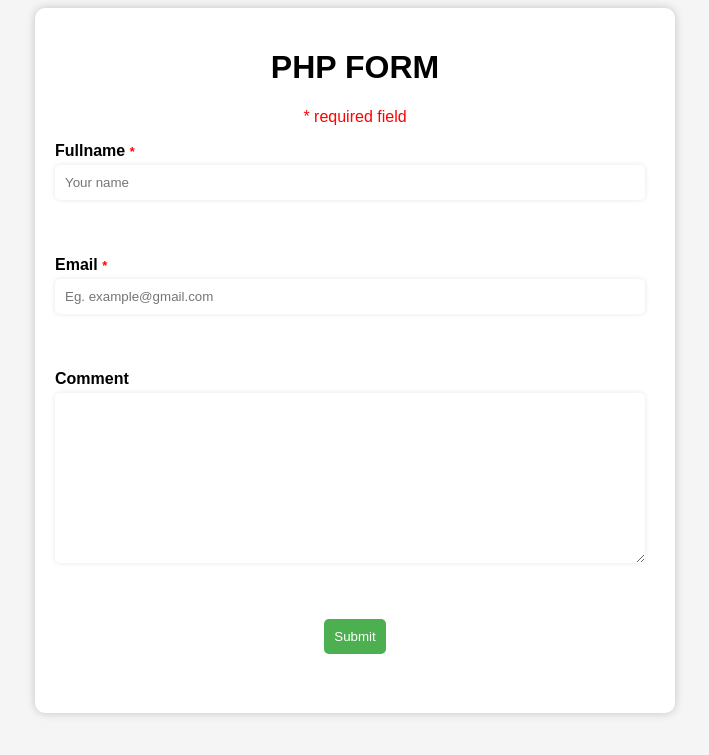
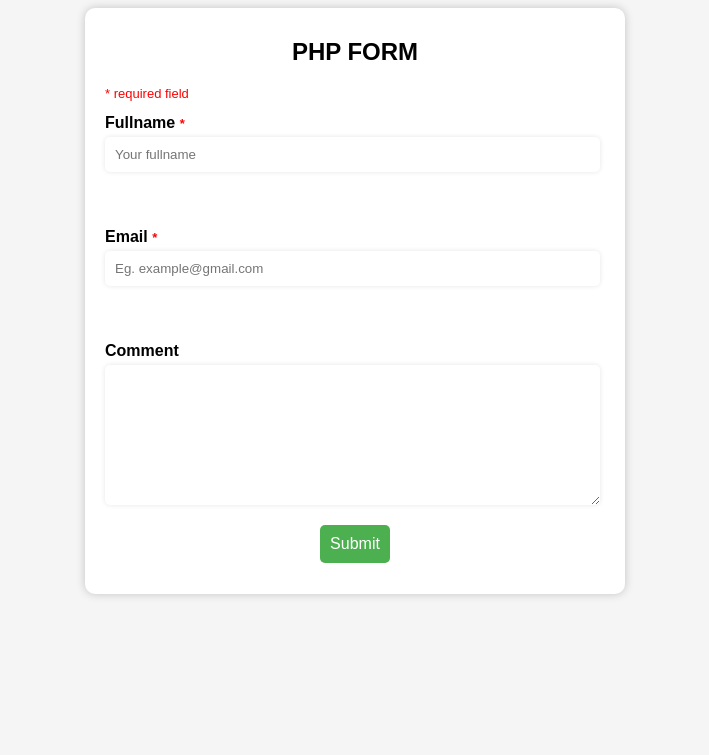
Before and after one commit to nguyen-tuan-hiep/web-homework, a PHP site: page / in a window 1280 px wide. Shown: the top 755 px of the page, without its empty margins (285-994 px from the left). Run offline with PHP 8.4, Linux system fonts and the light colour scheme.

Commit message:
minor fix

```diff
--- a/Week5/index.php
+++ b/Week5/index.php
@@ -12,15 +12,15 @@
             background-color: #f5f5f5;
         }
 
-        h1 {
+        h2 {
             text-align: center;
         }
 
         form {
             background-color: white;
-            max-width: 600px;
+            max-width: 500px;
             margin: 0 auto;
-            padding:20px;
+            padding: 10px 20px;
             border-radius: 10px;
             box-shadow: 0 0 10px rgba(0, 0, 0, 0.2);
         }
@@ -49,6 +49,7 @@
             border: none;
             border-radius: 5px;
             padding: 10px;
+            font-size: 16px;
             cursor: pointer;
             transition: background-color 0.2s ease-in-out;
         }
@@ -59,12 +60,12 @@
 
         .error {
             color: red;
-            font-size: 0.8em;
+            font-size: 13px;
         }
 
         .require {
             color: red;
-            font-size: 1em;
+            font-size: 13px;
         }
 
         .notification {
@@ -84,7 +85,6 @@
 </head>
 
 <body>
-
     <?php
     $name = $email = $comment = "";
     $nameErr = $emailErr = "";
@@ -109,7 +109,7 @@
             if (!filter_var($email, FILTER_VALIDATE_EMAIL)) {
                 $emailErr = "*Invalid email format";
                 $email = "";
-                $failNoti = "Invalid data!";
+                $failNoti = "Please try again!";
             }
         }
 
@@ -119,7 +119,7 @@
             $comment = test_input($_POST["comment"]);
         if (!empty($name) && !empty($email))
             $successNoti = "The data you submitted has been recognized!";
-        else $failNoti = "Invalid data!";
+        else $failNoti = "Please try again!";
     }
 
     function test_input($data)
@@ -132,10 +132,10 @@
     ?>
 
     <form action="<?php echo htmlspecialchars($_SERVER["PHP_SELF"]); ?>" method="post">
-        <h1>PHP FORM</h1>
-        <p style="text-align: center" class="require">* required field</p>
+        <h2>PHP FORM</h2>
+        <p class="require">* required field</p>
         <label for="name">Fullname <span class="error">*</span></label>
-        <input type="text" name="name" id="name" placeholder="Your name">
+        <input type="text" name="name" id="name" placeholder="Your fullname">
         <span class="error"><?php echo $nameErr; ?></span>
         <br><br>
         <label for="email">Email <span class="error">*</span></label>
@@ -143,18 +143,23 @@
         <span class="error"><?php echo $emailErr; ?></span>
         <br><br>
         <label for="comment">Comment</label>
-        <textarea name="comment" id="comment" cols="30" rows="10"></textarea>
-        <br><br>
+        <textarea name="comment" id="comment" cols="30" rows="8"></textarea>
         <div style="text-align: center;">
-            <input type="submit" name="submit" value="Submit" >
+            <input type="submit" name="submit" value="Submit">
             <!-- <button>Submit</button> -->
-            <br><br>
-            <h1 class="notification">
-                <?php
-                echo $successNoti;
-                echo $failNoti;
-                ?>
-            </h1>
+            <br>
+            <h4 class="notification">
+                <span class="success">
+                    <?php
+                    echo $successNoti;
+                    ?>
+                </span>
+                <span class="fail">
+                    <?php
+                    echo $failNoti;
+                    ?>
+                </span>
+            </h4>
         </div>
     </form>
 
```
